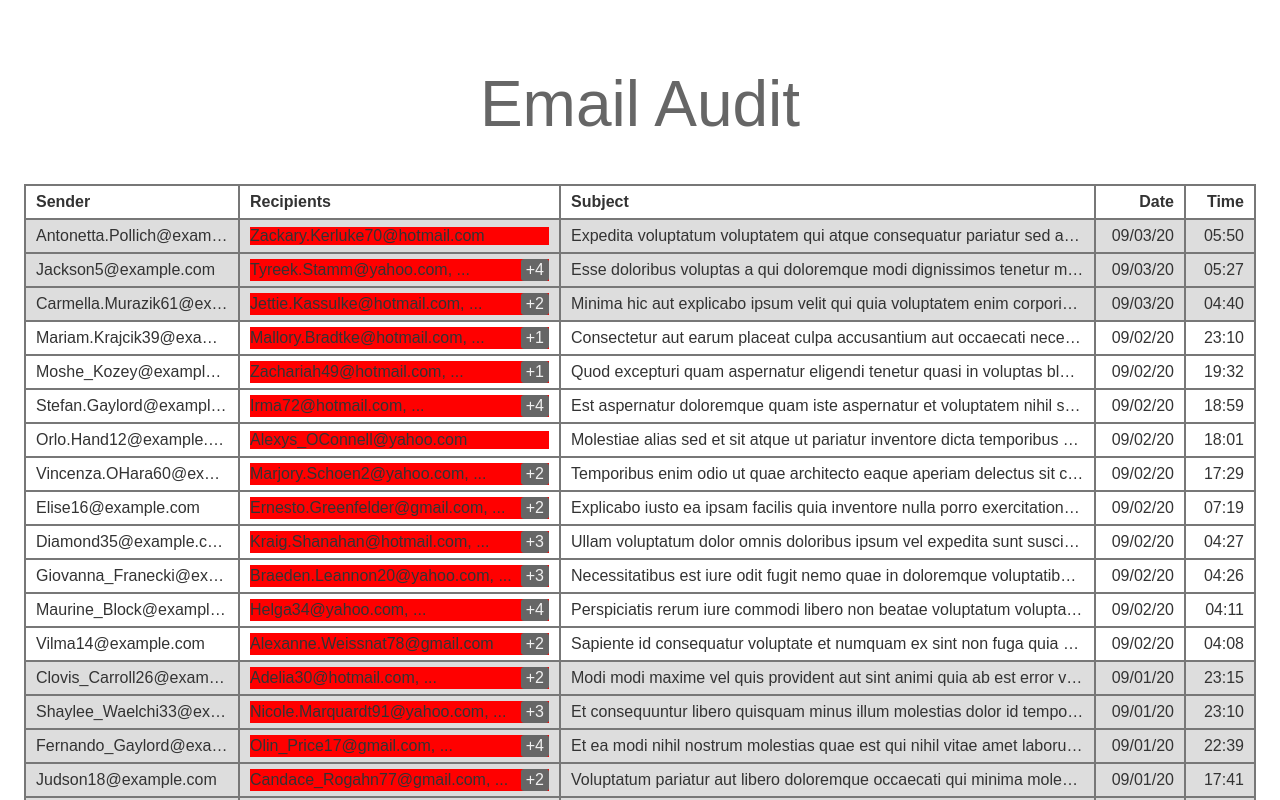
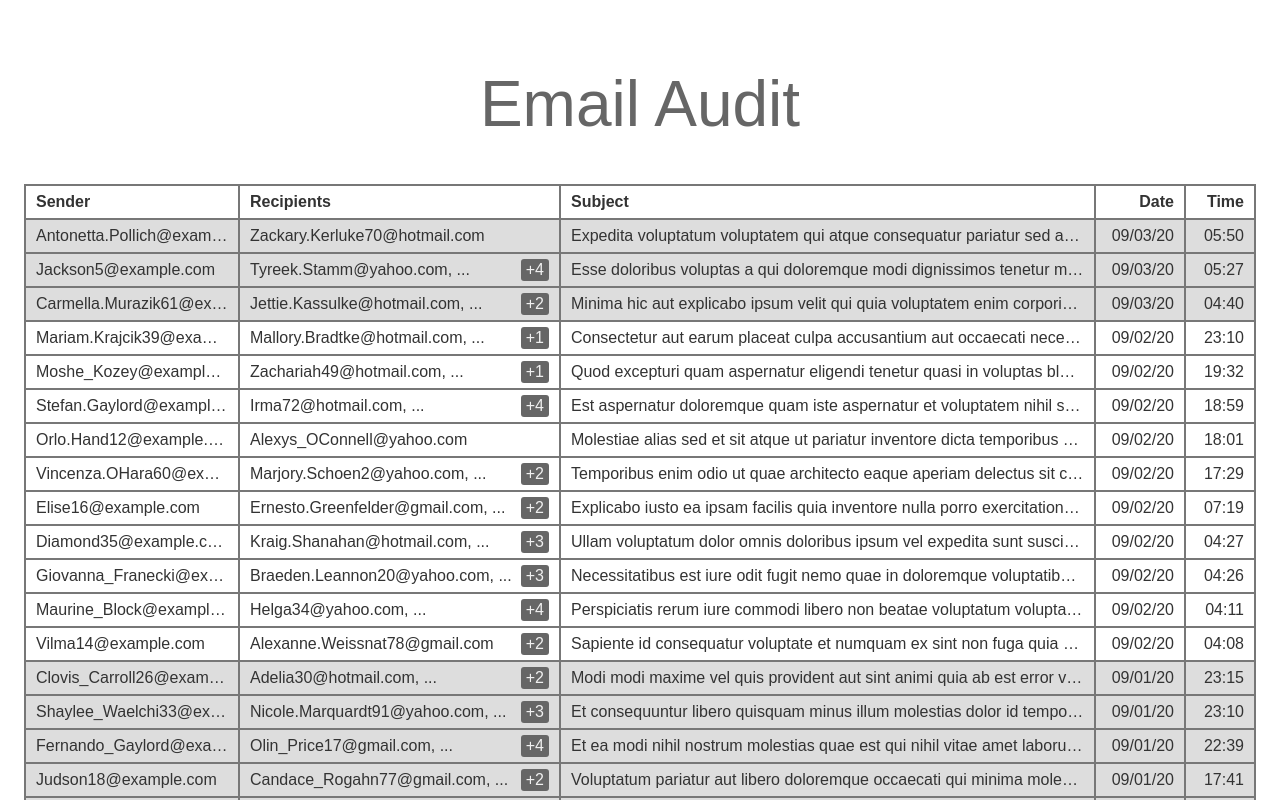
Before and after one commit to martinmaly21/HENNGE-Coding-Challenge, a Vue app in the folder vue/: page / in a window 1280 px wide. Shown: the top 800 px of the page. Built offline with nearby package versions, Linux system fonts and the light colour scheme.

Commit message:
No longer red

```diff
--- a/vue/src/components/RecipientsDisplay.vue
+++ b/vue/src/components/RecipientsDisplay.vue
@@ -42,10 +42,11 @@ const calculateWidthOfTextForElement = (text: string, elementID: string) => {
         const fontFamily = fontFamilyPropertyValue.split(', ')[0]
 
         reusableContext.font = `${fontSize}px ${fontFamily}`; // Set the font to the desired value
+
         const metrics = reusableContext.measureText(text);
         widthOfText = metrics.width;
     } else {
-         //if the context could not be retrieved, fallback to a basic calculation where we assume the width of each character to be 8px and add an extra 20px of space for extra allowance
+         //if the context or HTML element could not be retrieved, fallback to a basic calculation where we assume the width of each character to be 8px and add an extra 20px of space for extra allowance
         widthOfText = text.length * 8 + 20
     }
     return widthOfText
@@ -65,8 +66,8 @@ const formatRecipientsForDisplay = () => {
 
     let recipientsString = '';
     let widthOfEllipses = calculateWidthOfTextForElement(", ...", 'recipients-text-measure-element');
+    badgeNumber.value = 0;
 
-    badgeNumber.value = 0;
     for (const [index, recipient] of props.recipients.entries()) {
         const numberOfHiddenRecipients = (props.recipients.length) - index
         const isFirstRecipient = index === 0;
@@ -81,14 +82,12 @@ const formatRecipientsForDisplay = () => {
         const recipientText = isLastRecipient ? recipient : `${recipient}, `;
         const widthOfRecipient = calculateWidthOfTextForElement(recipientText, 'recipients-text-measure-element');
 
-        //check if there's enough space to display entire recipient email (+ '...' if there will be a recipient following it )
+        //check if there's enough space to display entire recipient email (+ '...' if there will be a recipient following it), as well as the badge
         if (totalAvailableContainerWidth > widthOfRecipient + (isLastRecipient ? 0 : widthOfEllipses) + (badgeNumberValue > 0 ? widthOfBadge : 0)) {
             recipientsString += recipientText;
-            totalAvailableContainerWidth -= ((widthOfRecipient));
+            totalAvailableContainerWidth -= widthOfRecipient;
         } else {
             recipientsString += isFirstRecipient ? recipient : "...";
-            //if there is not enough space to show even the first recipient, we subtract 1 to exclude the first recipient from the badge
-
             badgeNumber.value = badgeNumberValue;
             break; // No more space, so exit the loop
         }
@@ -122,7 +121,6 @@ onUnmounted(() => {
         display: flex;
         justify-content: space-between;
         align-items: center;
-        background-color: red;
     }
 
     .recipients-text {
```
